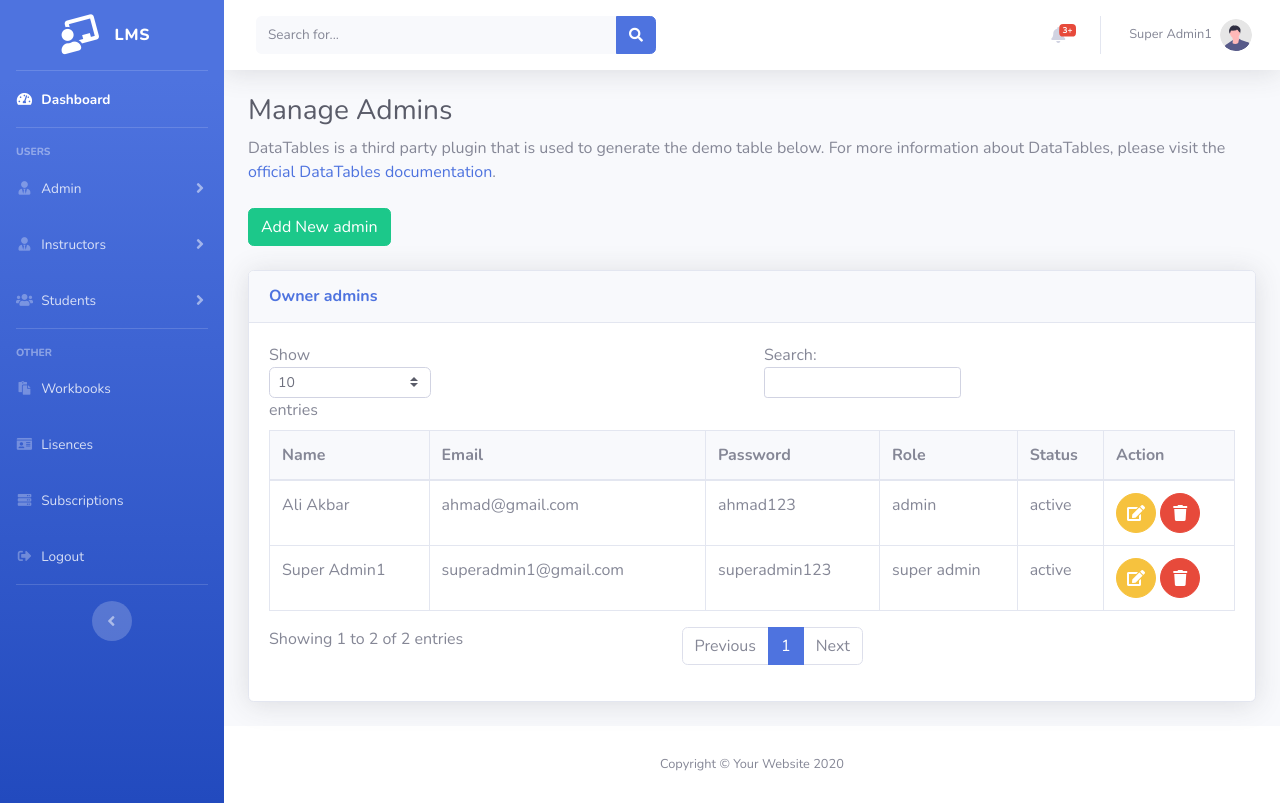
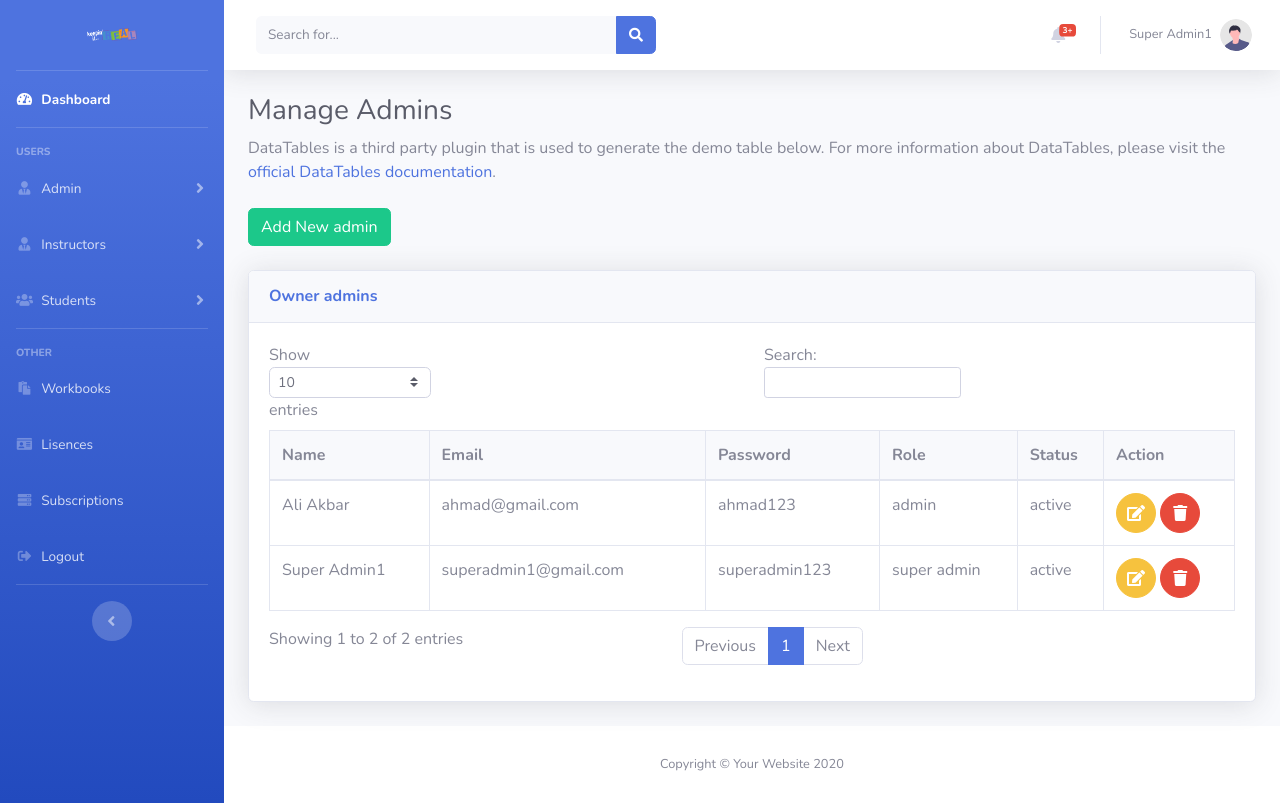
Before and after one commit to alifahfathonah/LMS-1, a PHP site: page /admin/admins.php in a window 1280 px wide. Run offline with PHP 8.4, Linux system fonts and the light colour scheme; a user stored in the database is signed in; data comes from the database, SQL or seed files in the repository; some libraries are stand-ins or nearby versions.

Commit message:
Update sidebar.php

```diff
--- a/admin/layout/sidebar.php
+++ b/admin/layout/sidebar.php
@@ -2,11 +2,10 @@
    <ul class="navbar-nav bg-gradient-primary sidebar sidebar-dark accordion" id="accordionSidebar">
 
 <!-- Sidebar - Brand -->
-<a class="sidebar-brand d-flex align-items-center justify-content-center" href="index.html">
-    <div class="sidebar-brand-icon rotate-n-15">
-        <i class="fas fa-chalkboard-teacher"></i>
+<a class="sidebar-brand d-flex align-items-center justify-content-center" href="dashboard.php">
+    <div class="sidebar-brand-icon ">
+      <img src="../img/logo.png" width='50' alt="">
     </div>
-    <div class="sidebar-brand-text mx-3">LMS</div>
 </a>
 
 <!-- Divider -->
```
